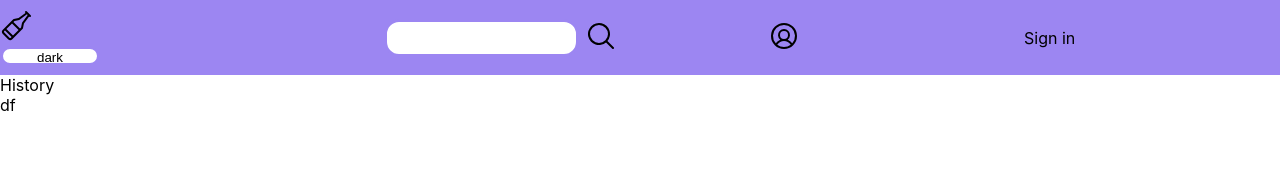
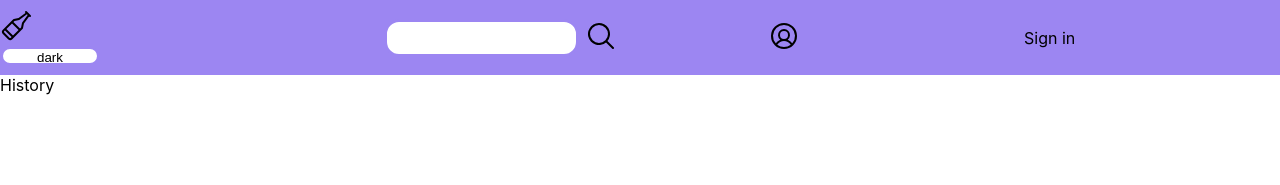
Before and after one commit to Votinova/aston-coctails, a React (Create React App) app: page /profile in a window 1280 px wide. Shown: the top 185 px of the page. Built offline with nearby package versions, Linux system fonts and the light colour scheme.

Commit message:
поиск

```diff
--- a/src/buttons.ts/ButtonLike.tsx
+++ b/src/buttons.ts/ButtonLike.tsx
@@ -4,7 +4,10 @@ import { IDrink, myState } from '../types/typeContext'
 
 
 export const ButtonLike = (props: {data: IDrink}) => {
+
   return (
-    <button>Like</button>
+    <button>
+      Like
+    </button>
   )
   }
--- a/src/firebaseConfig.ts
+++ b/src/firebaseConfig.ts
@@ -1,4 +1,5 @@
 import { initializeApp } from "firebase/app";
+import {getFirestore} from 'firebase/firestore';
 
 const firebaseConfig = {
   apiKey: "AIzaSyBrqyhS3PaSfsZO8_sAV1MYViK9b0qHspc",
@@ -11,3 +12,4 @@ const firebaseConfig = {
 
 
 const app = initializeApp(firebaseConfig);
+export const firestore  = getFirestore(app);
--- a/src/pages/Profile/like/Like.tsx
+++ b/src/pages/Profile/like/Like.tsx
@@ -1,8 +1,10 @@
-import React from "react"
+import React from "react";
+
 export const Like = () => {
+
   return (
   <div>
-    df
+
   </div>
   )
 }
--- a/src/pages/main/Main.tsx
+++ b/src/pages/main/Main.tsx
@@ -8,7 +8,6 @@ import { Loader } from '../../utilits/Loader/Loader';
 
 export const Main = () => {
 const {data, isError, isLoading} = useGetAllCoctailQuery('');
-console.log(data)
   return (
     <div>
     {isLoading? <Loader / >
```
